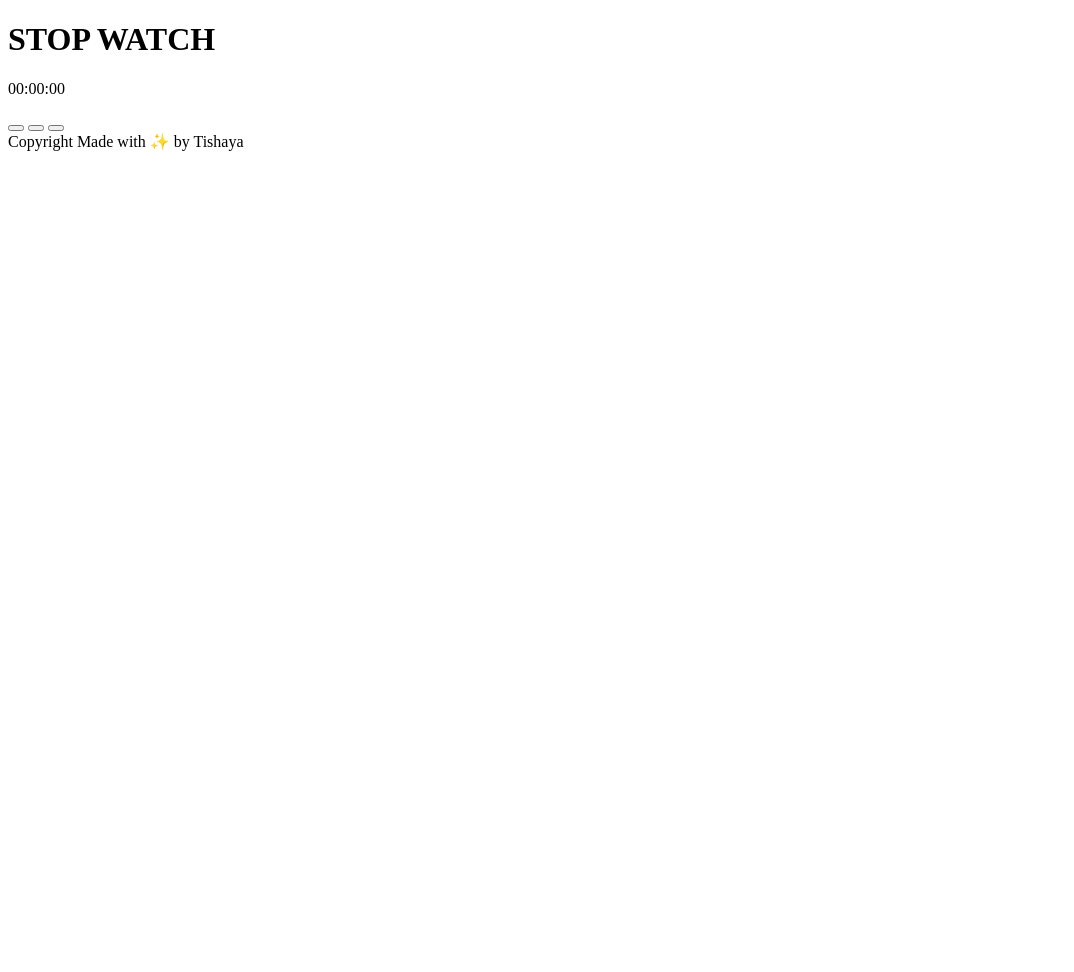
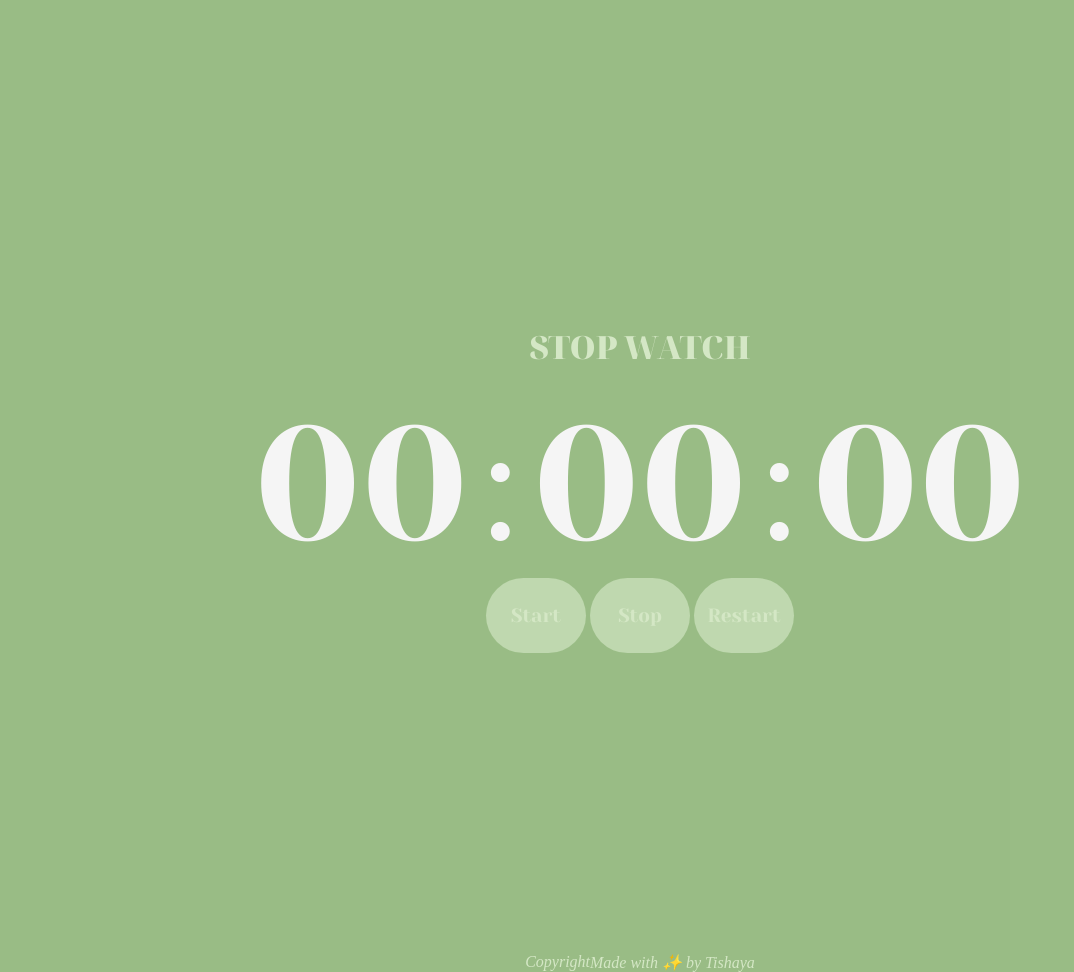
Before and after one commit to Kiyo-io/kiyo-stopwatch, a plain HTML site: page index.html in a window 1280 px wide. Shown: the whole page, without its empty margins (0-1074 px from the left). Before the commit the page ends 800 px from the top, so only its background shows below. Drawn offline with Linux system fonts and the light colour scheme.

Commit message:
finishing CSS styling with colors and variables

```diff
--- a/index.css
+++ b/index.css
@@ -1,5 +1,74 @@
 /* COLOR PALETTE */
-$darkgreen: #99bc85;
-$medgreen: #bfd8af;
-$frontgreen: #d4e7c5;
-$opacity: #d4e7c5;
+/* #99bc85
+ #bfd8af
+ #d4e7c5
+ #d4e7c5 */
+
+/* FONT STYLES */
+
+.noto-serif {
+  font-family: "Noto Serif Display", serif;
+  font-optical-sizing: auto;
+  font-weight: 900;
+  font-style: normal;
+  font-variation-settings: "wdth" 100;
+}
+.yeseva-one-regular {
+  font-family: "Yeseva One", serif;
+  font-weight: 400;
+  font-style: normal;
+}
+
+* {
+  margin: 0;
+  padding: 0;
+}
+
+body {
+  background-color: #99bc85;
+}
+#container {
+  display: flex;
+  flex-direction: column;
+  justify-content: center;
+  align-items: center;
+  margin: 200px;
+  padding: 100px;
+}
+#title {
+  padding: 20px;
+  margin: 5px;
+  color: #d4e7c5;
+  font-size: 2rem;
+}
+#hours,
+#tens,
+#secs,
+p {
+  color: whitesmoke;
+  font-size: 10rem;
+  padding-inline: 10px;
+}
+
+button {
+  background-color: #bfd8af;
+  color: #d4e7c5;
+  height: 75px;
+  width: 100px;
+  outline: none;
+  font-size: 1.2rem;
+  border: white;
+  border-radius: 50px;
+}
+button:hover {
+  /* opacity: 50%; */
+  background: #d4e7c5;
+  color: whitesmoke;
+}
+footer {
+  font-style: italic;
+  display: flex;
+  flex-direction: row;
+  justify-content: center;
+  color: #d4e7c5;
+}
--- a/index.html
+++ b/index.html
@@ -3,22 +3,27 @@
   <head>
     <meta charset="UTF-8" />
     <meta name="viewport" content="width=device-width, initial-scale=1.0" />
+    <link rel="preconnect" href="https://fonts.googleapis.com">
+<link rel="preconnect" href="https://fonts.gstatic.com" crossorigin>
+<link href="https://fonts.googleapis.com/css2?family=Noto+Serif+Display:ital,wght@0,100..900;1,100..900&family=Yeseva+One&display=swap" rel="stylesheet">
     <link rel="stylesheet" href="index.css" />
-    <title>Kiyo Stopwatch</title>
+    <title >Kiyo Stopwatch</title>
   </head>
   <div id="container">
   <body>
-    <h1>STOP WATCH</h1>
+    <h1 id="title" class="noto-serif">STOP WATCH</h1>
     <p>
-      <span id="hours">00</span>:<span id="tens">00</span>:<span id="secs"
+      <span id="hours" class="yeseva-one-regular">00</span>:<span id="tens"class="yeseva-one-regular">00</span>:<span id="secs" class="yeseva-one-regular"
         >00</span
       >
     </p>
-    <button id="start"></button>
-    <button id="stop"></button>
-    <button id="restart"></button>
+    <div id="buttons">
+    <button id="start" class="yeseva-one-regular">Start</button>
+    <button id="stop" class="yeseva-one-regular">Stop</button>
+    <button id="restart" class="yeseva-one-regular">Restart</button>
   </div>
-    <footer>Copyright<span id="year"></span> Made with ✨ by Tishaya</footer>
+  </div>
+    <footer >Copyright<span id="year"></span> Made with ✨ by Tishaya</footer>
 
     <script src="index.js"></script>
   </body>
```
